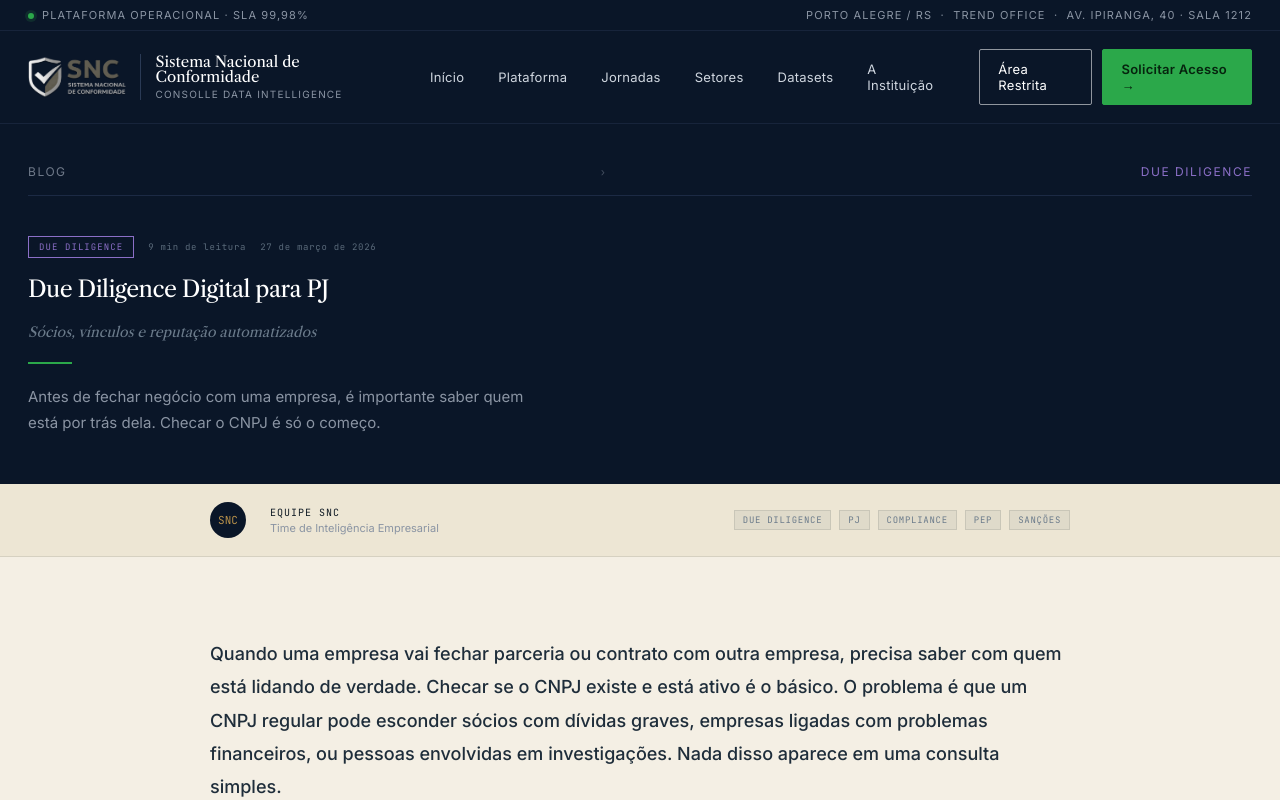
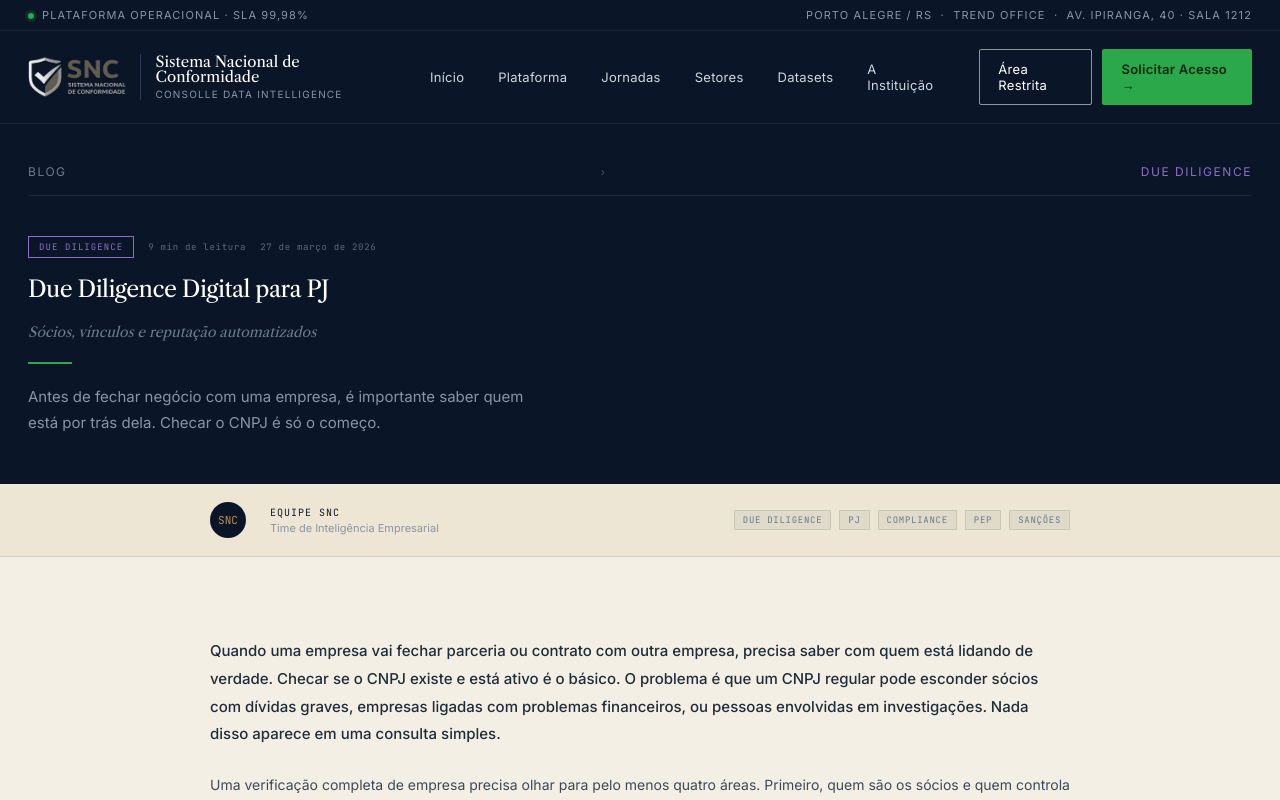
Before and after one commit to ctoutbank/snc-site, a Next.js app: page /artigos/due-diligence-digital-para-pj in a window 1280 px wide. Shown: the top 800 px of the page. Built offline with nearby package versions, Linux system fonts and the light colour scheme.

Commit message:
feat(artigos): fundo hexagonal no hero + fontes ajustadas ao padrão /lgpd (14-15px)

```diff
--- a/src/app/artigos/[slug]/page.tsx
+++ b/src/app/artigos/[slug]/page.tsx
@@ -54,7 +54,7 @@ export default async function BlogPostPage({ params }: Props) {
       <SiteNav />
 
       {/* ── Hero ── */}
-      <section className="snc-hero" style={{ minHeight: 360 }}>
+      <section className="snc-hero snc-hero-geo" style={{ minHeight: 360 }}>
         <div className="snc-hero-bg" style={{ background: 'var(--snc-navy)' }} />
         <div className="snc-hero-inner" style={{ paddingBottom: 48 }}>
           <div className="snc-hero-meta">
@@ -149,11 +149,11 @@ export default async function BlogPostPage({ params }: Props) {
             <p
               key={i}
               style={{
-                fontSize: i === 0 ? 18 : 16,
+                fontSize: i === 0 ? 15 : 14,
                 color: i === 0 ? '#1e2d3a' : '#3a4a5a',
                 lineHeight: 1.85,
                 fontWeight: i === 0 ? 500 : 400,
-                margin: '0 0 28px',
+                margin: '0 0 24px',
               }}
             >
               {para}
```
